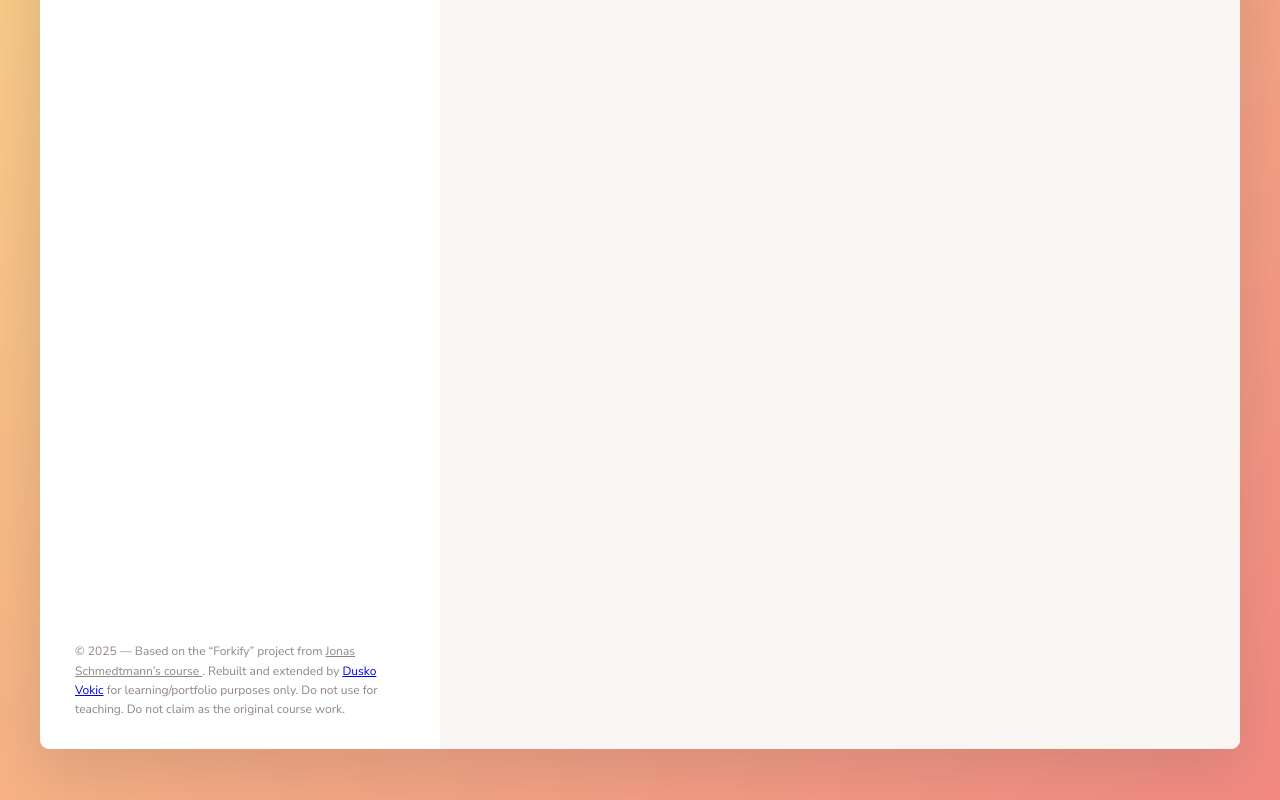
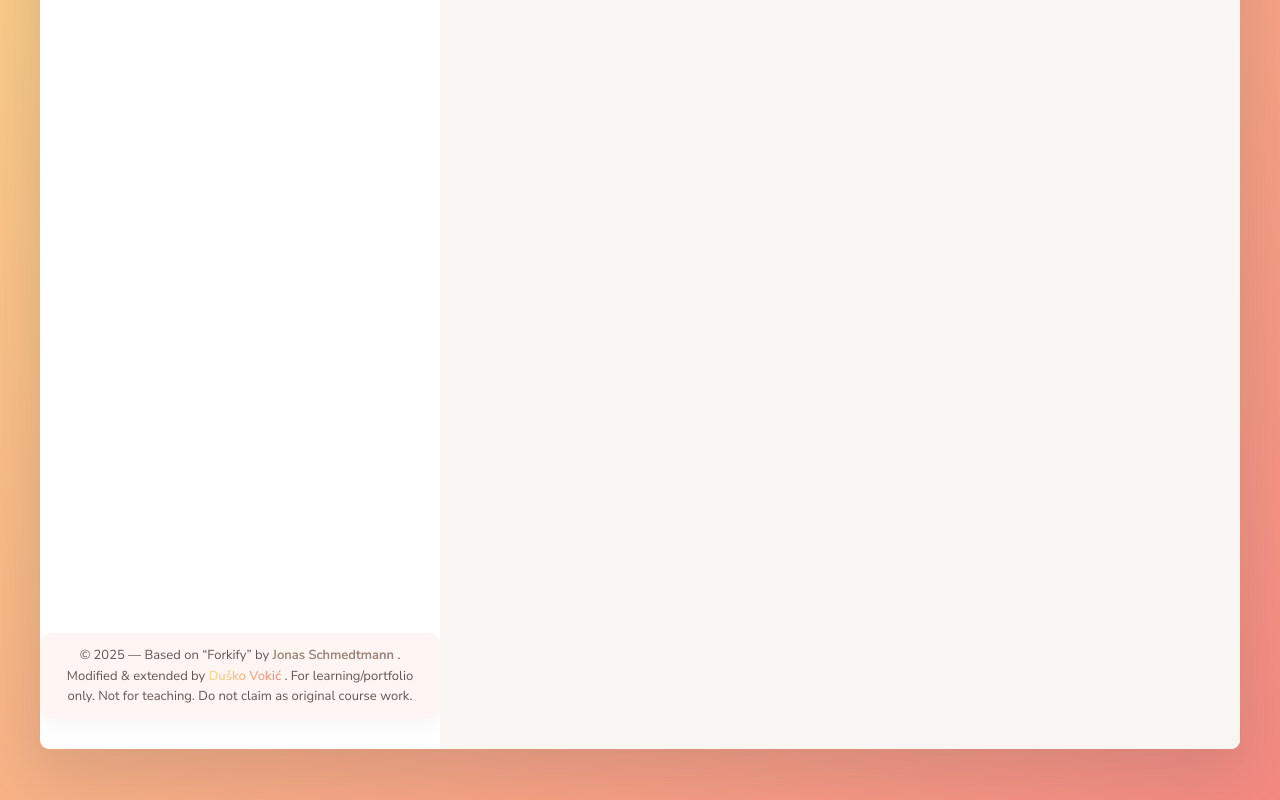
Before and after one commit to D-vokic/forkify-dusko, a website built with Parcel: page index.html in a window 1280 px wide. Shown: the part 472-1272 px from the top of the page. Built offline with nearby package versions, Linux system fonts and the light colour scheme.

Commit message:
Styling footer element

```diff
--- a/index.html
+++ b/index.html
@@ -120,23 +120,24 @@
           </button> -->
         </div>
         <p class="copyright">
-          &copy; 2025 — Based on the “Forkify” project from
+          &copy; 2025 — Based on “Forkify” by
           <a
             class="twitter-link"
             href="https://twitter.com/jonasschmedtman"
             target="_blank"
             rel="noopener noreferrer"
           >
-            Jonas Schmedtmann’s course </a
-          >. Rebuilt and extended by
+            Jonas Schmedtmann </a
+          >. Modified & extended by
           <a
+            class="my-link"
             href="https://github.com/D-vokic"
             target="_blank"
             rel="noopener noreferrer"
-            >Dusko Vokic</a
           >
-          for learning/portfolio purposes only. Do not use for teaching. Do not
-          claim as the original course work.
+            Duško Vokić </a
+          >. For learning/portfolio only. Not for teaching. Do not claim as
+          original course work.
         </p>
       </div>
 
--- /dev/null
+++ b/src/sass/_footer.scss
@@ -0,0 +1,37 @@
+/* Copyright box */
+.copyright {
+  margin: 2.4rem auto 0;
+  padding: 1.2rem 1.6rem;
+  max-width: 70ch;
+  text-align: center;
+  font-size: 1.3rem;
+  line-height: 1.6;
+  color: #615551; /* topla siva iz Forkify palete */
+  background: #fff6f4; /* suptilna pozadina */
+  border-radius: 12px;
+  box-shadow: 0 1rem 2rem rgba(0, 0, 0, 0.03);
+}
+
+/* Linkovi sa gradijent-tekstom */
+.copyright a {
+  font-weight: 600;
+  text-decoration: none;
+  background-image: linear-gradient(to right, #fbdb89, #f48982);
+  -webkit-background-clip: text;
+  background-clip: text;
+  color: transparent;
+  transition: opacity 0.2s ease, text-shadow 0.2s ease;
+}
+
+.copyright a:hover {
+  text-shadow: 0 0 1px rgba(244, 137, 130, 0.4);
+  opacity: 0.9;
+}
+
+@media (max-width: 900px) {
+  .copyright {
+    font-size: 1.2rem;
+    padding: 1rem 1.2rem;
+    border-radius: 10px;
+  }
+}
--- a/src/sass/main.scss
+++ b/src/sass/main.scss
@@ -5,3 +5,4 @@
 @import 'searchResults';
 @import 'recipe';
 @import 'upload';
+@import 'footer';
```
